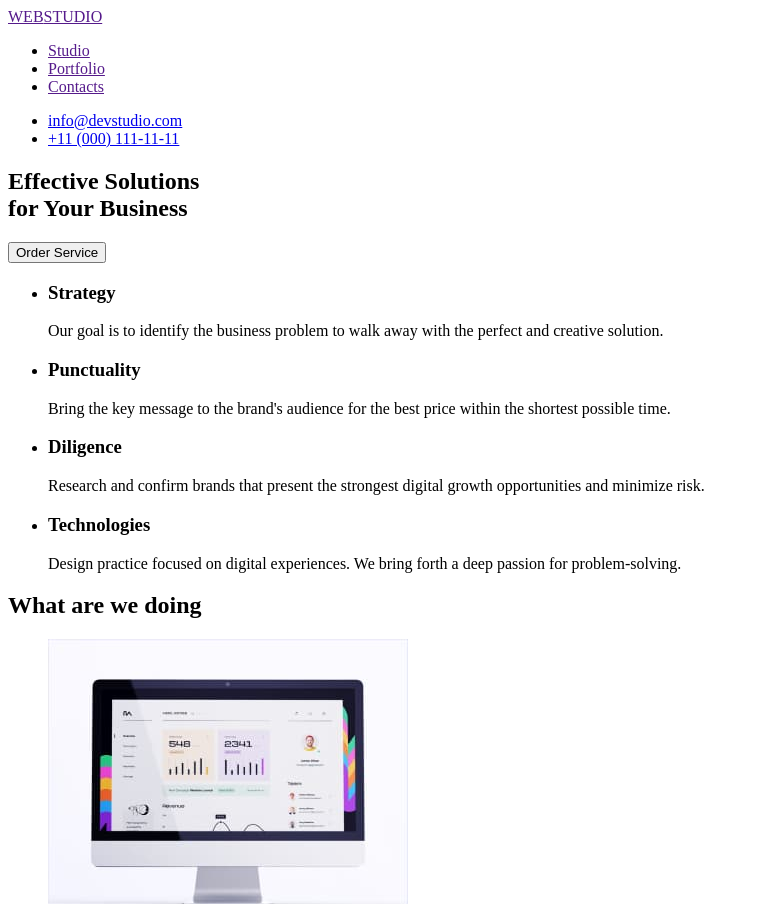
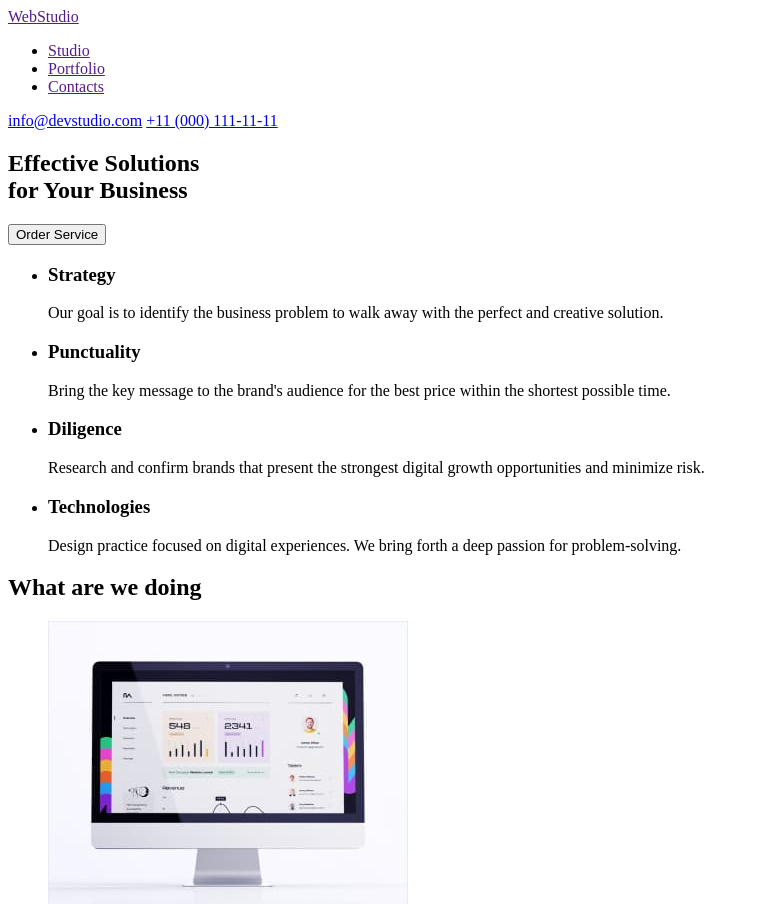
Before and after one commit to KsyshaOl/goit-markup-hw-01, a plain HTML site: page index.html in a window 1280 px wide. Shown: the top 904 px of the page, without its empty margins (0-759 px from the left). Drawn offline with Linux system fonts and the light colour scheme.

Commit message:
Update index.html

```diff
--- a/index.html
+++ b/index.html
@@ -9,17 +9,15 @@
 <body>
     <header>
         <nav>
-            <a href=""><span>WEB</span>STUDIO</a>
+            <a href=""><span>Web</span>Studio</a>
             <ul>
                 <li><a href="">Studio</a></li>
                 <li><a href="">Portfolio</a></li>
                 <li><a href="">Contacts</a></li>
             </ul>
         </nav>
-        <ul>
-            <li><a href="mailto:info@devstudio.com">info@devstudio.com</a></li>
-            <li><a href="tel:+110001111111">+11 (000) 111-11-11</a></li>
-        </ul>
+        <a href="mailto:info@devstudio.com">info@devstudio.com</a>
+        <a href="tel:+110001111111">+11 (000) 111-11-11</a>
     </header>
     <main>
         <div>
@@ -128,7 +126,7 @@
     </main>
 
     <footer>
-        <a href=""><span>WEB</span>STUDIO</a>
+        <a href="./index.html"><span>Web</span>Studio</a>
         <p>
             Increase the flow of customers and sales for your business with digital marketing & growth solutions.
         </p>
```
